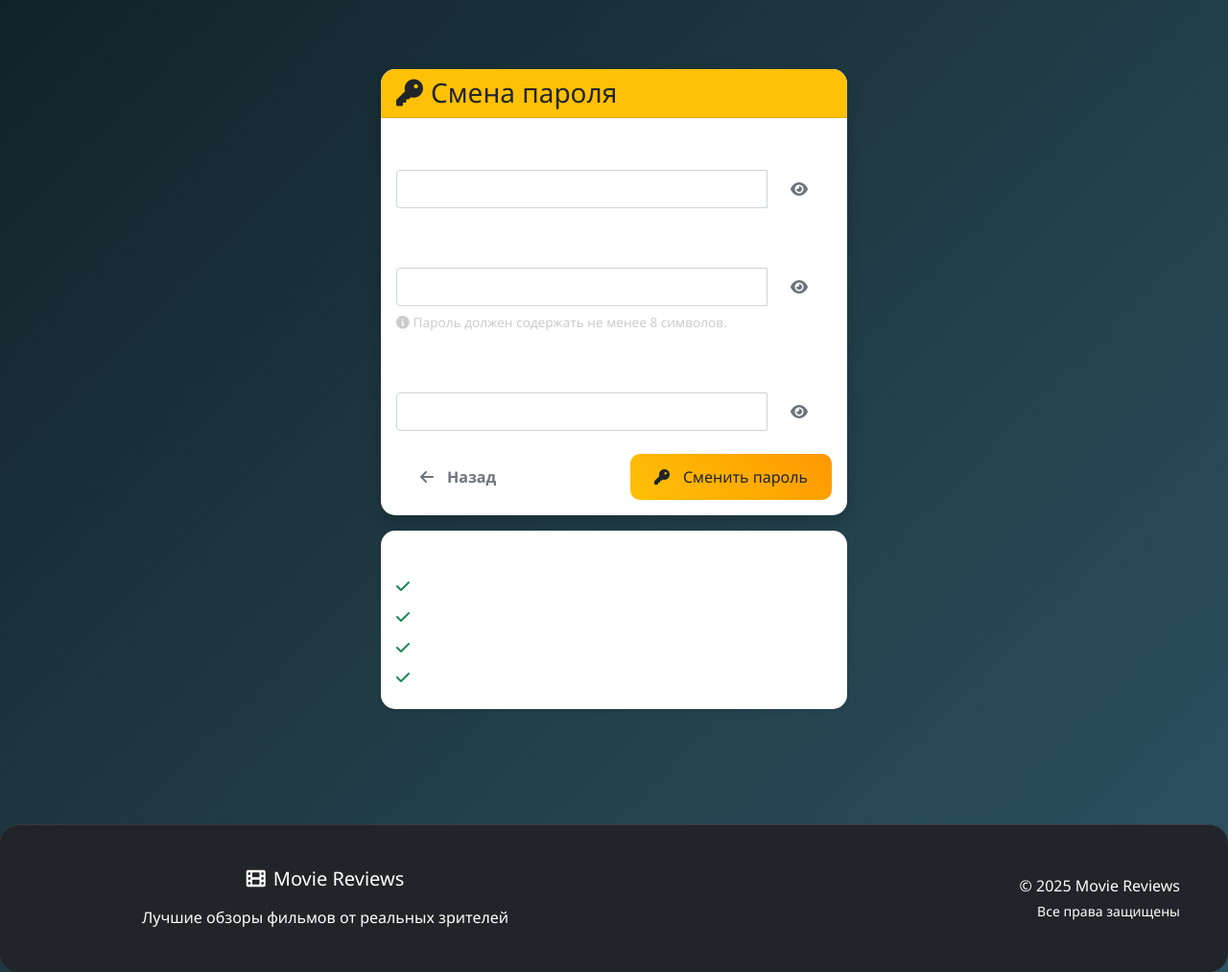
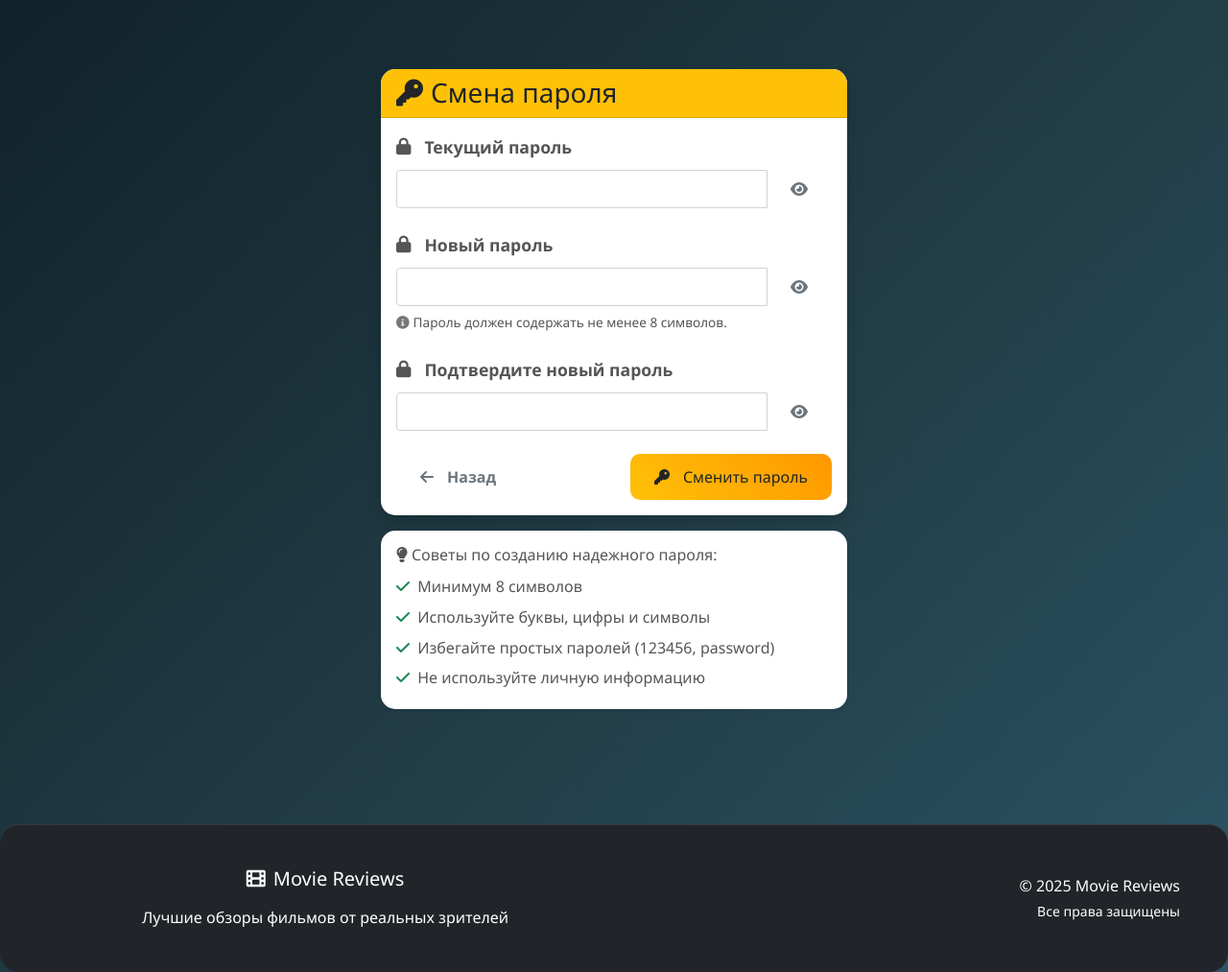
Before and after one commit to Banan41ke/movie_reviews_website_project, a Django app: page /users/profile/change-password/ in a window 1280 px wide. Shown: the part 98-1111 px from the top of the page at 96% size. Run offline with Django 5.2, Linux system fonts and the light colour scheme; a user stored in the database is signed in.

Commit message:
update change_password2

```diff
--- a/templates/users/change_password.html
+++ b/templates/users/change_password.html
@@ -224,4 +224,19 @@ document.addEventListener('DOMContentLoaded', function() {
     }, false);
 });
 </script>
+<style>
+/* --- видимые подсказки на белом фоне --- */
+.form-text,
+.invalid-feedback,
+.card-body .form-label,
+.card-body .list-unstyled li,
+.card-title {
+    color: #555 !important;   /* тёмно-серый, но не чёрный */
+}
+/* цвет иконок в подсказках */
+.form-text i,
+.invalid-feedback i {
+    color: #777;
+}
+</style>
 {% endblock %}
```
